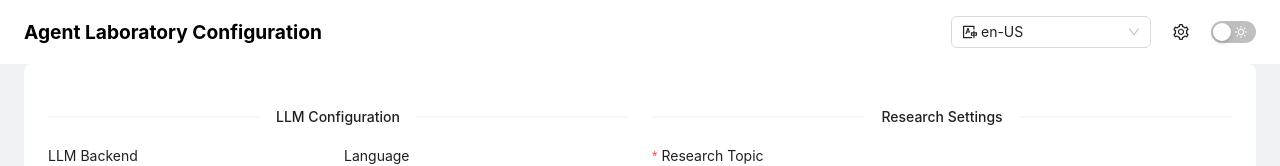
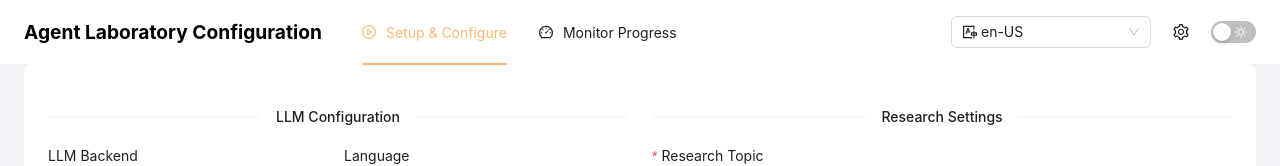
Before and after one commit to whats2000/AgentLaboratoryWebUI, a React (Vite) app: page /config in a window 1280 px wide. Shown: the top 166 px of the page. Built offline with nearby package versions, Linux system fonts and the light colour scheme; no server answers.

Commit message:
Add: Add the menu for navigation

```diff
--- a/src/App.tsx
+++ b/src/App.tsx
@@ -62,6 +62,7 @@ function App() {
               <StyledContent>
                 <Routes>
                   <Route path='/config' element={<ConfigurationPage />} />
+                  <Route path='/monitor' element={<ConfigurationPage />} />
                   <Route path='*' element={<Navigate to='/config' replace />} />
                 </Routes>
               </StyledContent>
--- a/src/components/Header.tsx
+++ b/src/components/Header.tsx
@@ -1,14 +1,18 @@
 import React, { useState } from 'react';
-import { Layout, Switch, Button, Flex, Select } from 'antd';
+import { Layout, Switch, Button, Flex, Select, Menu } from 'antd';
 import {
   SettingOutlined,
   SunOutlined,
   MoonOutlined,
   TranslationOutlined,
+  PlayCircleOutlined,
+  DashboardOutlined,
 } from '@ant-design/icons';
 import styled from 'styled-components';
+import { useTranslation } from 'react-i18next';
+import { useLocation, useNavigate } from 'react-router-dom';
+
 import SettingsDrawer from './SettingsDrawer';
-import { useTranslation } from 'react-i18next';
 
 const { Header: AntHeader } = Layout;
 
@@ -25,6 +29,11 @@ const StyledHeader = styled(AntHeader)`
 const Logo = styled.div`
   font-size: 1.2rem;
   font-weight: bold;
+  margin-right: 24px;
+`;
+
+const HeaderSection = styled(Flex)`
+  align-items: center;
 `;
 
 interface HeaderProps {
@@ -35,14 +44,49 @@ interface HeaderProps {
 const Header: React.FC<HeaderProps> = ({ isDarkMode, onThemeChange }) => {
   const [settingsOpen, setSettingsOpen] = useState(false);
   const { t, i18n } = useTranslation();
+  const navigate = useNavigate();
+  const location = useLocation();
 
   const handleLanguageChange = (value: string) => {
     void i18n.changeLanguage(value);
   };
 
+  const menuItems = [
+    {
+      key: '/config',
+      icon: <PlayCircleOutlined />,
+      label: t('navigation.setup'),
+    },
+    {
+      key: '/monitor',
+      icon: <DashboardOutlined />,
+      label: t('navigation.monitor'),
+    },
+  ];
+
+  const handleMenuClick = (e: { key: string }) => {
+    navigate(e.key);
+  };
+
+  const selectedKey =
+    menuItems.find((item) => location.pathname.startsWith(item.key))?.key ||
+    menuItems[0].key;
+
   return (
     <StyledHeader>
-      <Logo>{t('header.title')}</Logo>
+      <HeaderSection>
+        <Logo>{t('header.title')}</Logo>
+        <Menu
+          mode='horizontal'
+          selectedKeys={[selectedKey]}
+          onClick={handleMenuClick}
+          items={menuItems}
+          style={{
+            borderBottom: 'none',
+            minWidth: '400px',
+          }}
+        />
+      </HeaderSection>
       <Flex align={'center'} gap={10}>
         <Select
           defaultValue={i18n.language}
--- a/src/i18n/locales/en.json
+++ b/src/i18n/locales/en.json
@@ -1,6 +1,10 @@
 {
   "header": {
     "title": "Agent Laboratory Configuration"
+  },
+  "navigation": {
+    "setup": "Setup & Configure",
+    "monitor": "Monitor Progress"
   },
   "settings": {
     "title": "Settings",
--- a/src/i18n/locales/zh_cn.json
+++ b/src/i18n/locales/zh_cn.json
@@ -1,6 +1,10 @@
 {
   "header": {
     "title": "智能代理实验室配置"
+  },
+  "navigation": {
+    "setup": "设置与配置",
+    "monitor": "监控进度"
   },
   "settings": {
     "title": "设置",
--- a/src/i18n/locales/zh_tw.json
+++ b/src/i18n/locales/zh_tw.json
@@ -1,6 +1,10 @@
 {
   "header": {
     "title": "智慧代理實驗室配置"
+  },
+  "navigation": {
+    "setup": "設置與配置",
+    "monitor": "監控進度"
   },
   "settings": {
     "title": "設定",
```
